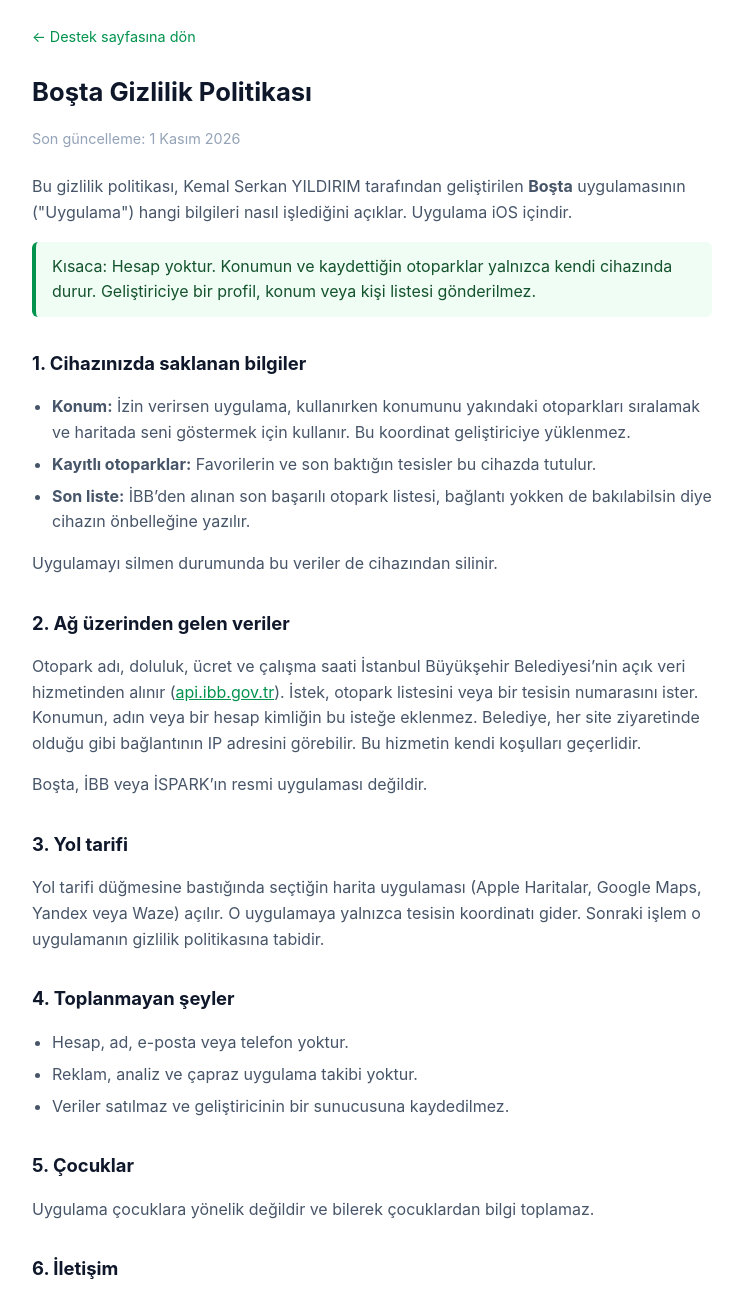
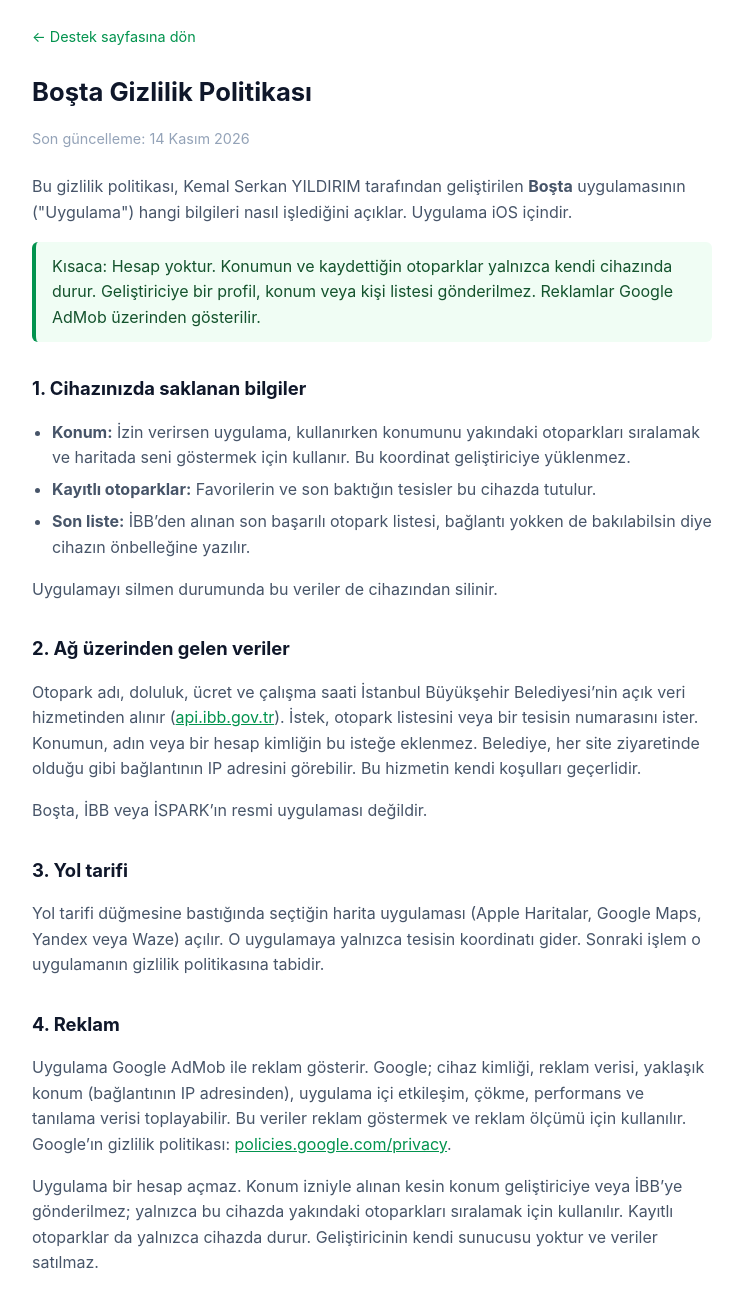
Before and after one commit to kemalserkan/kemalserkan.github.io, a plain HTML site: page bosta-privacy.html in a window 1280 px wide. Shown: the part 40-1337 px from the top of the page, without its empty margins (268-1010 px from the left). Drawn offline with Linux system fonts and the light colour scheme.

Commit message:
Boşta gizlilik sayfasına AdMob reklam beyanını ekle.

```diff
--- a/bosta-privacy.html
+++ b/bosta-privacy.html
@@ -4,7 +4,7 @@
   <meta charset="UTF-8">
   <meta name="viewport" content="width=device-width, initial-scale=1.0">
   <title>Boşta — Gizlilik Politikası</title>
-  <meta name="description" content="Boşta uygulamasının gizlilik politikası. Konum ve kayıtlı otoparklar yalnızca cihazda kullanılır.">
+  <meta name="description" content="Boşta uygulamasının gizlilik politikası. Konum ve kayıtlı otoparklar yalnızca cihazda kullanılır. Reklamlar Google AdMob ile gösterilir.">
   <style>
     * {
       box-sizing: border-box;
@@ -79,11 +79,11 @@
   <main>
     <a href="bosta.html" class="back">← Destek sayfasına dön</a>
     <h1>Boşta Gizlilik Politikası</h1>
-    <p class="updated">Son güncelleme: 1 Kasım 2026</p>
+    <p class="updated">Son güncelleme: 14 Kasım 2026</p>
 
     <p>Bu gizlilik politikası, Kemal Serkan YILDIRIM tarafından geliştirilen <strong>Boşta</strong> uygulamasının ("Uygulama") hangi bilgileri nasıl işlediğini açıklar. Uygulama iOS içindir.</p>
 
-    <p class="highlight">Kısaca: Hesap yoktur. Konumun ve kaydettiğin otoparklar yalnızca kendi cihazında durur. Geliştiriciye bir profil, konum veya kişi listesi gönderilmez.</p>
+    <p class="highlight">Kısaca: Hesap yoktur. Konumun ve kaydettiğin otoparklar yalnızca kendi cihazında durur. Geliştiriciye bir profil, konum veya kişi listesi gönderilmez. Reklamlar Google AdMob üzerinden gösterilir.</p>
 
     <h2>1. Cihazınızda saklanan bilgiler</h2>
     <ul>
@@ -100,12 +100,9 @@
     <h2>3. Yol tarifi</h2>
     <p>Yol tarifi düğmesine bastığında seçtiğin harita uygulaması (Apple Haritalar, Google Maps, Yandex veya Waze) açılır. O uygulamaya yalnızca tesisin koordinatı gider. Sonraki işlem o uygulamanın gizlilik politikasına tabidir.</p>
 
-    <h2>4. Toplanmayan şeyler</h2>
-    <ul>
-      <li>Hesap, ad, e-posta veya telefon yoktur.</li>
-      <li>Reklam, analiz ve çapraz uygulama takibi yoktur.</li>
-      <li>Veriler satılmaz ve geliştiricinin bir sunucusuna kaydedilmez.</li>
-    </ul>
+    <h2>4. Reklam</h2>
+    <p>Uygulama Google AdMob ile reklam gösterir. Google; cihaz kimliği, reklam verisi, yaklaşık konum (bağlantının IP adresinden), uygulama içi etkileşim, çökme, performans ve tanılama verisi toplayabilir. Bu veriler reklam göstermek ve reklam ölçümü için kullanılır. Google’ın gizlilik politikası: <a href="https://policies.google.com/privacy">policies.google.com/privacy</a>.</p>
+    <p>Uygulama bir hesap açmaz. Konum izniyle alınan kesin konum geliştiriciye veya İBB’ye gönderilmez; yalnızca bu cihazda yakındaki otoparkları sıralamak için kullanılır. Kayıtlı otoparklar da yalnızca cihazda durur. Geliştiricinin kendi sunucusu yoktur ve veriler satılmaz.</p>
 
     <h2>5. Çocuklar</h2>
     <p>Uygulama çocuklara yönelik değildir ve bilerek çocuklardan bilgi toplamaz.</p>
```
